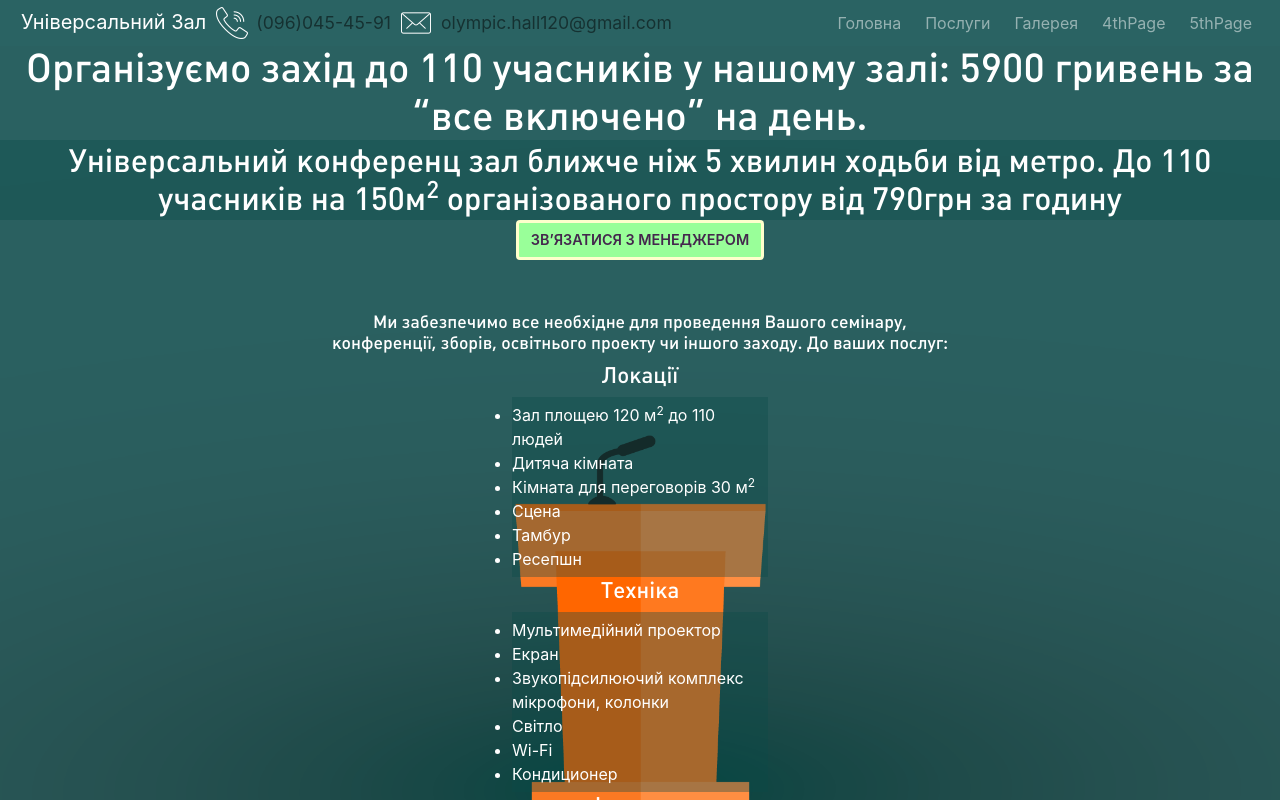
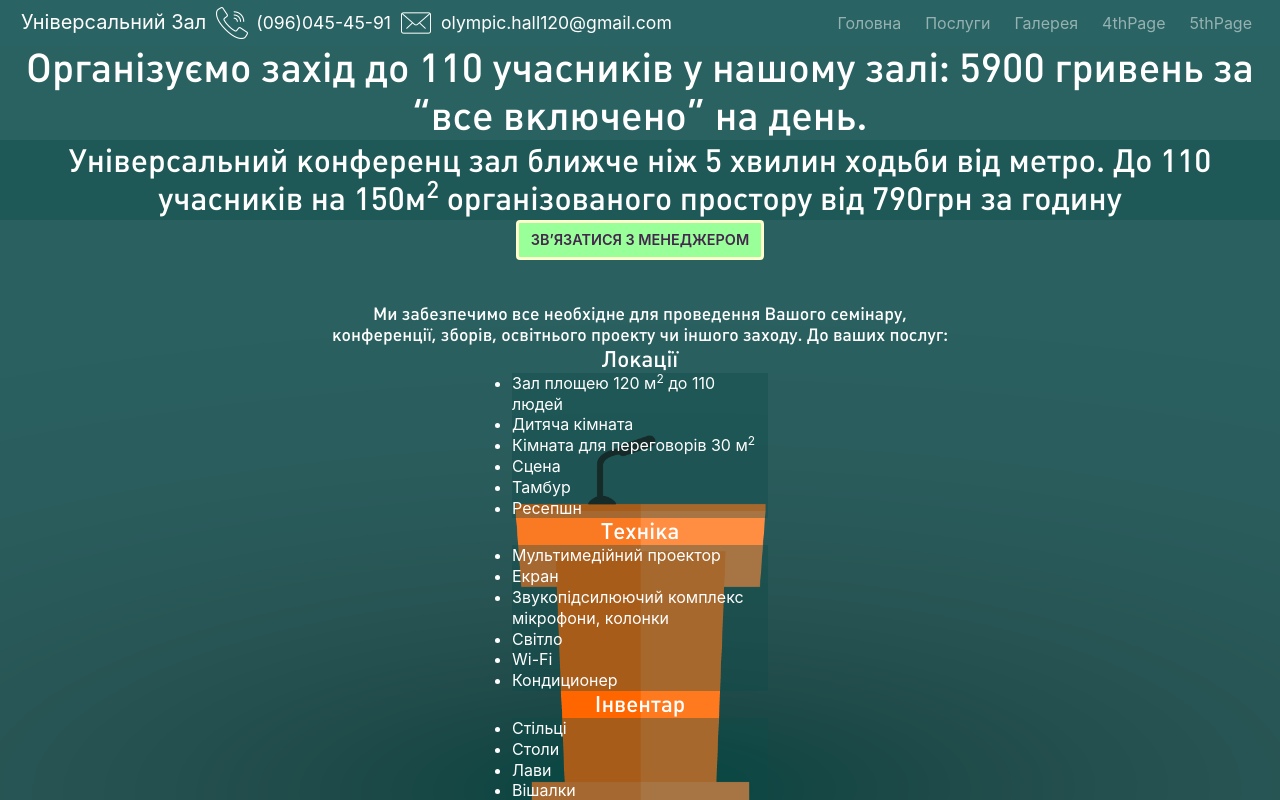
Before and after one commit to markbugatti/olympicHallApp, a website: page app/index.html in a window 1280 px wide. Drawn offline with nearby package versions, Linux system fonts and the light colour scheme.

Commit message:
24.04 begin adjust small screens

```diff
--- a/app/styles.css
+++ b/app/styles.css
@@ -59,7 +59,7 @@ a.nav-link {
     width: 0;
 }
 
-.nav-btn-contacts {
+a.nav-btn-contacts, a.nav-contacts {
     color: black !important;
 }
 
@@ -156,16 +156,16 @@ h1, h2 {
 }
 
 #section2 h1 {
-    font-size: 1.1rem;
+    font-size: 1rem;
 }
 
 #section2 h2 {
-    font-size: 0.9rem;
+    font-size: 0.8rem;
 }
 
 #crosstitle {
     /*size: inherit;*/
-    padding: 8px 0;
+    /*padding: 8px 0;*/
 }
 
 sndSlide {
@@ -173,28 +173,29 @@ sndSlide {
 }
 
 .sndSlideTitle {
-    padding-bottom: 0.5rem;
+    /*padding-bottom: 0.5rem;*/
 }
 
 .servelist {
     /*width: 240px;*/
 }
 
-.servelist ul {
-    padding-left: 0;
-    margin-bottom: 0;
-}
-
 .serveBack {
     background-color: #0c4c495c;
-    padding: 6px 0;
+    /*padding: 6px 0;*/
     color: white
 }
 
 .servelist ul {
+    padding-left: 0;
+    margin-bottom: 0;
     font-size: 0.8rem;
     margin: 0;
     color: #fff;
+}
+
+.servelist li {
+    line-height: 1.3;
 }
 
 .col {
@@ -326,6 +327,23 @@ sndSlide {
 
 @media screen and (min-width: 640px) {
     /*firstPage*/
+
+    /*secondPage*/
+    #section2 h1 {
+        font-size: 1.1rem;
+    }
+
+    #section2 h2 {
+        font-size: 0.9rem;
+    }
+    .servelist li {
+        line-height: 1.3;
+    }
+
+}
+
+@media screen and (min-width: 640px) {
+    /*firstPage*/
     .offerBack {
         height: 5rem;
     }
```
Also changed, not shown: 2 other files.
